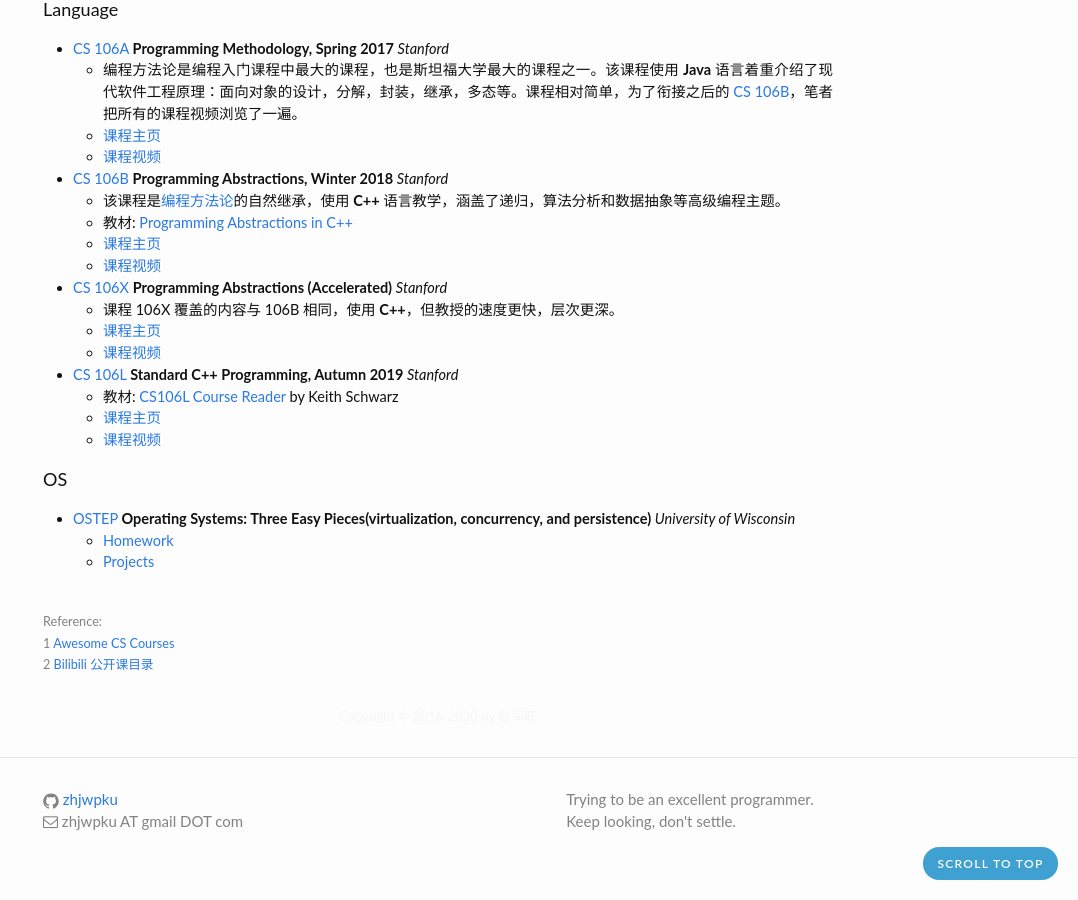
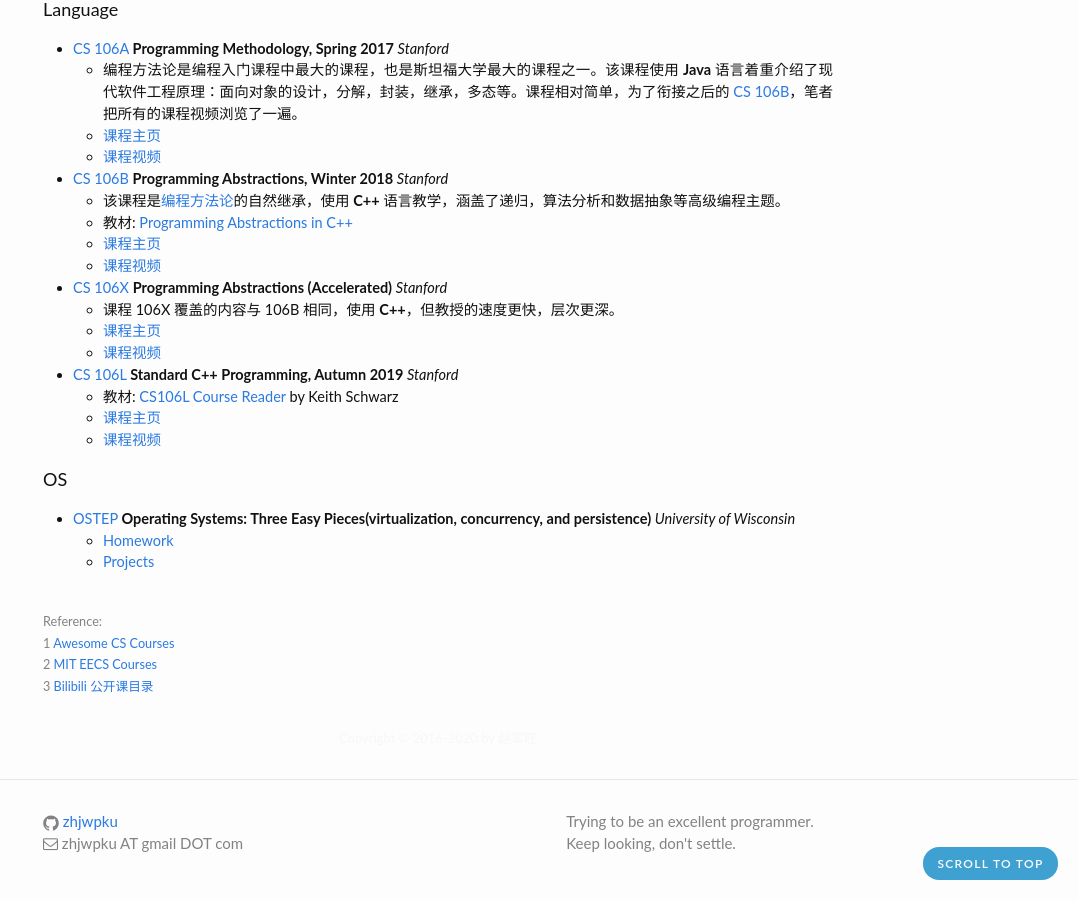
Before and after one commit to zhjwpku/zhjwpku.github.io, a Jekyll site: the page built from _posts/2018-09-16-awesome-cs-courses.md, in a window 1280 px wide and 900 px high, scrolled down 706 px. Shown: the whole window, without its empty margins (202-1280 px from the left). Built offline with Jekyll 4.4.1, drawn with Linux system fonts in a browser that asks for light colours; comment, search, counter and statistics services are not loaded; before the commit the page ends 1584 px from its top, so only the background shows below that.

Commit message:
MIT EECS Courses
Signed-off-by: Zhao Junwang <zhjwpku@gmail.com>

```diff
--- a/_posts/2018-09-16-awesome-cs-courses.md
+++ b/_posts/2018-09-16-awesome-cs-courses.md
@@ -64,10 +64,12 @@
 <br>
 <span class="post-meta">
 1 [Awesome CS Courses][ref0]<br>
-2 [Bilibili 公开课目录][biliopen]<br>
+2 [MIT EECS Courses][ref1]<br>
+3 [Bilibili 公开课目录][biliopen]<br>
 </span>
 
 [ref0]: https://github.com/prakhar1989/awesome-courses
+[ref1]: http://catalog.mit.edu/subjects/6/
 [biliopen]: https://github.com/wenhan-wu/OpenCourseCatalog#%E8%AE%A1%E7%AE%97%E6%9C%BA--computer-science
 [ostep]: http://pages.cs.wisc.edu/~remzi/OSTEP/
 [ostep-projects]: https://github.com/remzi-arpacidusseau/ostep-projects
```
